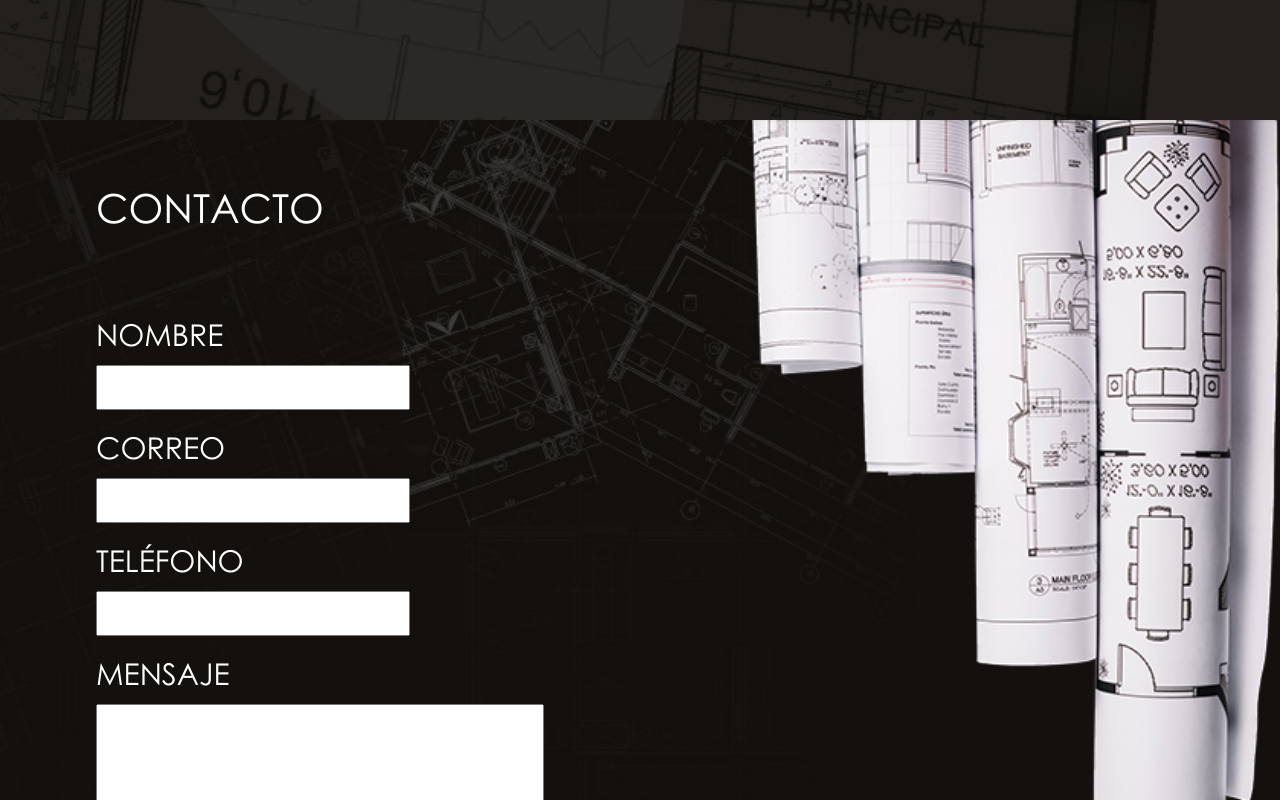
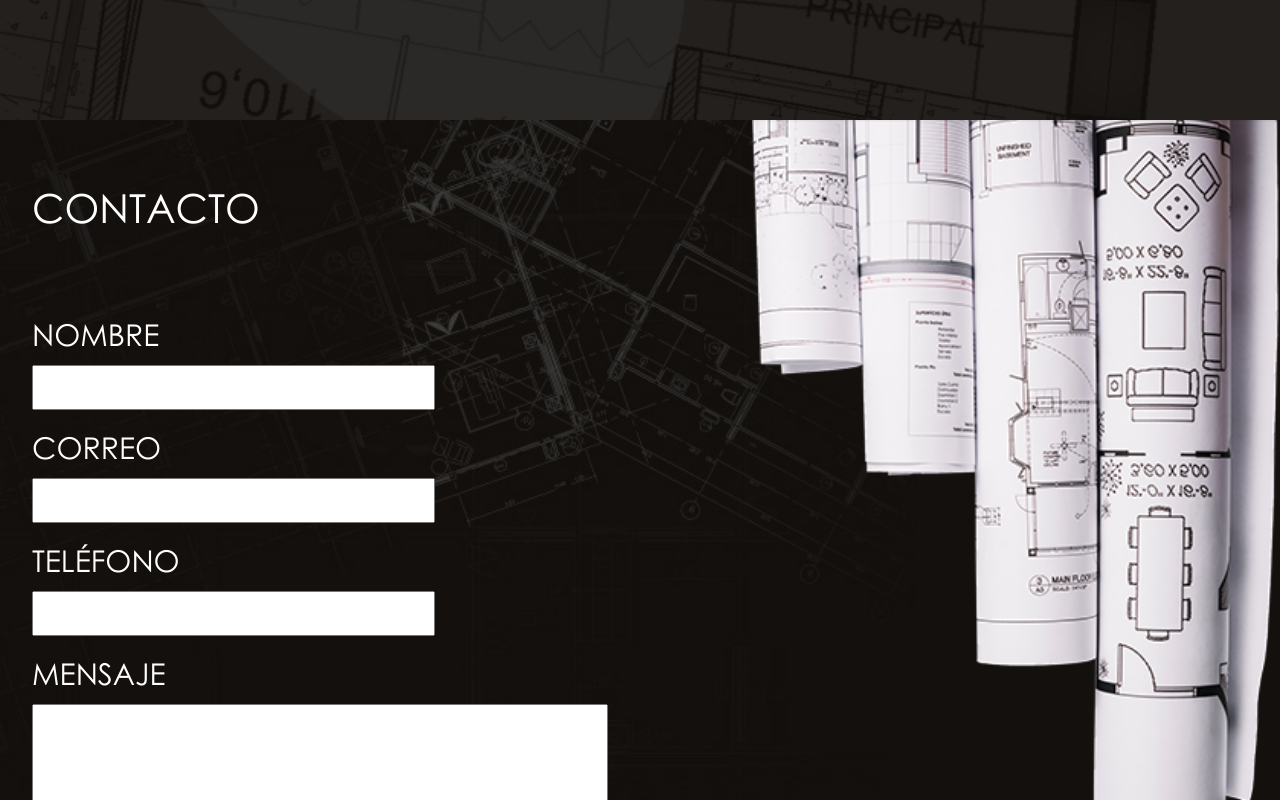
Before and after one commit to Kevjoseph66/carlos-myers-demo-1, a React (Create React App) app: page / in a window 1280 px wide. Shown: the part 3380-4180 px from the top of the page. Built offline with nearby package versions, Linux system fonts and the light colour scheme.

Commit message:
cambios en el css

```diff
--- a/src/App.css
+++ b/src/App.css
@@ -121,11 +121,17 @@ a:hover {
 }
 
 .nosotros-texto > p {
-  padding-left: 3.5em;
-  padding-right: 3.5em;
+  padding-left: 1em;
+  padding-right: 1em;
   margin: 1em 0;
   font-size: 22px;
   line-height: 1.7em;
+}
+@media (min-width: 768px) {
+  .nosotros-texto > p {
+    padding-left: 3.5em;
+    padding-right: 3.5em;
+  }
 }
 
 .nosotros-texto > p > span {
@@ -307,7 +313,7 @@ a:hover {
 }
 
 .contacto .contacto-left {
-  padding: 4em 6em;
+  padding: 4em 2em;
 }
 
 .contacto h1 {
```
